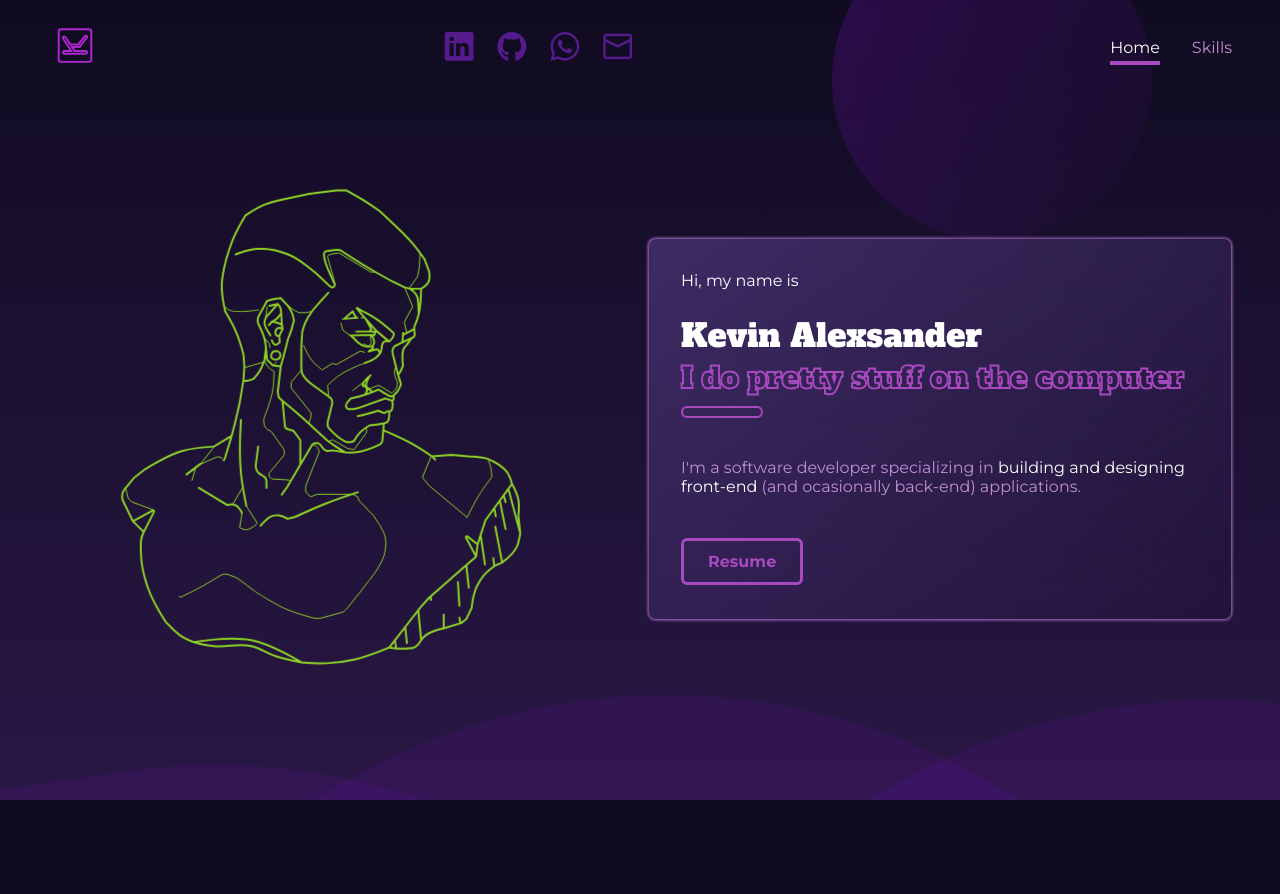
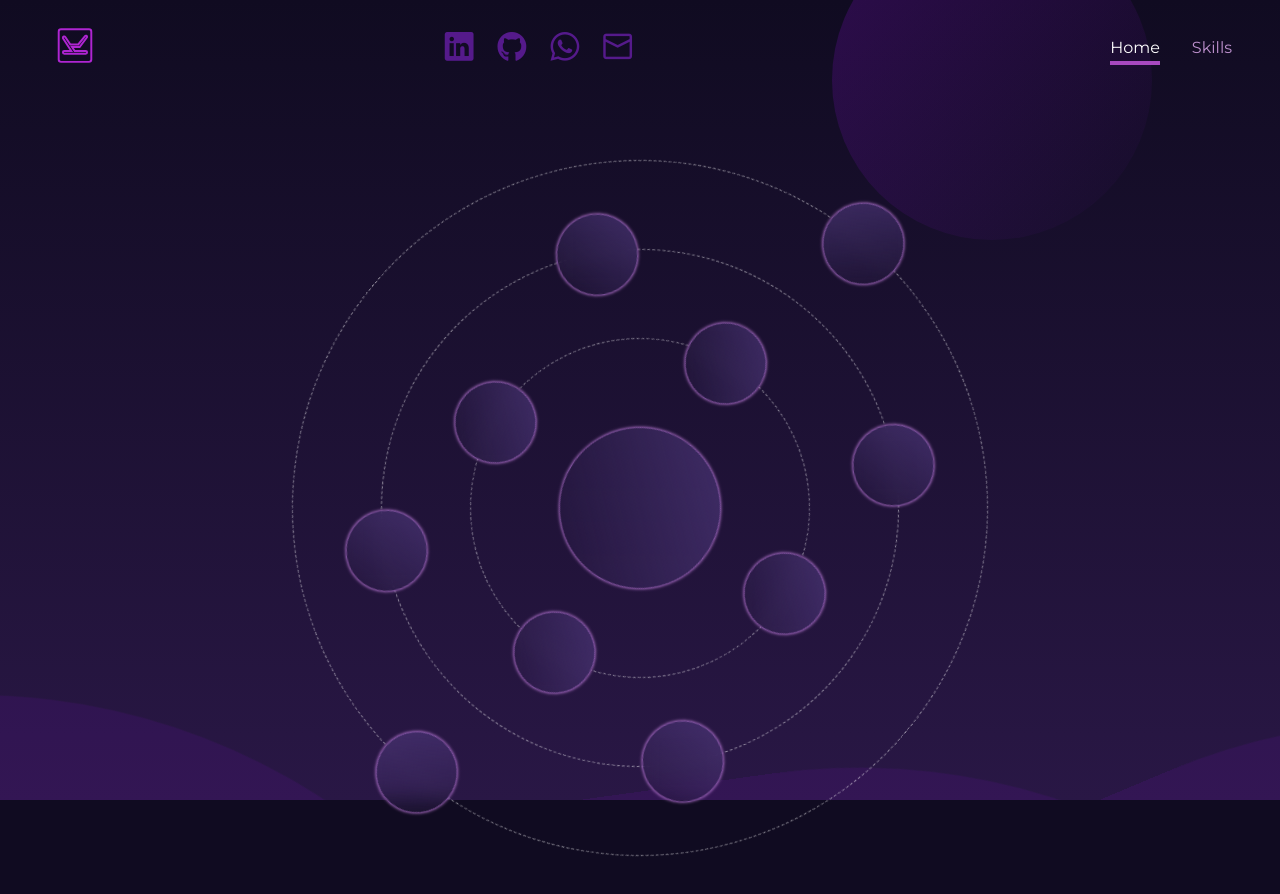
Before and after one commit to AlexsanderKevin/portfolio, a React (Create React App) app: page / in a window 1280 px wide. Shown: the top 894 px of the page. Built offline with nearby package versions, Linux system fonts and the light colour scheme.

Commit message:
started new skill section

```diff
--- a/src/App.js
+++ b/src/App.js
@@ -12,7 +12,7 @@ function App() {
     <section id='body' className='container'>
       <Background/>
       <Header/>
-      <IntroSection/>
+      {/* <IntroSection/> */}
       <SkillSection/>
       <Footer/>
     </section>
--- a/src/components/MainSection/SkillSection/SkillSection.js
+++ b/src/components/MainSection/SkillSection/SkillSection.js
@@ -1,26 +1,36 @@
-import React, { useCallback, useContext, useState } from 'react'
+import React from 'react'
 import styles from './SkillSection.module.css'
-import { ReactComponent as PlanetHtml } from '../../../assets/svg/planets/planet-html.svg'
-import { ReactComponent as PlanetGit } from '../../../assets/svg/planets/planet-git.svg'
-import { ReactComponent as SystemJavascrip } from '../../../assets/svg/planets/system-javascript.svg'
-import { ReactComponent as SystemCss } from '../../../assets/svg/planets/system-css.svg'
-import { GlobalContext } from '../../../GlobalContext'
 
 const SkillSection = () => {
-  const { section } = useContext(GlobalContext)
-
   return (
-    <section id='skills' className={`
+    <section
+     className={`
       container
       section-container
-      fade-in-left
-      ${styles.skillSection}
-      ${section === 1 ? styles.active : ''}
-    `}>
-      <PlanetHtml className={styles.planetHtml}/>
-      <PlanetGit className={styles.planetGit}/>
-      <SystemJavascrip className={styles.systemJavascrip}/>
-      <SystemCss className={styles.systemCss}/>
+     `}
+    >
+      <div className={styles.planetarySystem}>
+        <div className={`${styles.orbit} ${styles.orbit3}`}>
+          <div className={`glass-card ${styles.planet}`}></div>
+          <div className={`glass-card ${styles.planet}`}></div>
+
+          <div className={`${styles.orbit} ${styles.orbit2}`}>
+            <div className={`glass-card ${styles.planet}`}></div>
+            <div className={`glass-card ${styles.planet}`}></div>
+            <div className={`glass-card ${styles.planet}`}></div>
+            <div className={`glass-card ${styles.planet}`}></div>
+
+            <div className={`${styles.orbit} ${styles.orbit1}`}>
+              <div className={`glass-card ${styles.planet}`}></div>
+              <div className={`glass-card ${styles.planet}`}></div>
+              <div className={`glass-card ${styles.planet}`}></div>
+              <div className={`glass-card ${styles.planet}`}></div>
+
+              <div className={`glass-card ${styles.planetCenter}`}></div>
+            </div>
+          </div>
+        </div>
+      </div>
     </section>
   )
 }
--- a/src/components/MainSection/SkillSection/SkillSection.module.css
+++ b/src/components/MainSection/SkillSection/SkillSection.module.css
@@ -1,96 +1,56 @@
-.skillSection {
+.planetarySystem {
   display: flex;
   justify-content: center;
-  position: relative;
-  width: 100%;
-  height: 100vh;
-  overflow-x: hidden;
+  align-items: center;
 }
 
-.planetHtml {
-  position: absolute;
-  top: 5rem;
-  left: 15rem;
-  max-height: 110px;
-  opacity: 0;
+.orbit {
+  border-radius: 50%;
+  position: relative;
+  padding: 5.5rem;
+  border: dashed 1px rgba(255, 255, 255, 0.5);
+  display: flex;
+  justify-content: center;
+  align-items: center;
 }
 
-.active .planetHtml {
-  animation: fade-in .3s forwards, move-svg 3.5s linear infinite;
-  animation-delay: .9s;
+.planet {
+  border-radius: 50%;
+  position: absolute;
+  height: 5rem;
+  width: 5rem;
 }
 
-.planetGit {
-  position: absolute;
-  top: 20rem;
-  right: 10rem;
-  max-height: 80px;
-  opacity: 0;
+.planetCenter {
+  height: 10rem;
+  width: 10rem;
+  border-radius: 50%;
 }
 
-.active .planetGit {
-  animation: fade-in .3s forwards, move-svg 2.5s linear infinite;
-  animation-delay: 1.2s;
+.orbit .planet:nth-of-type(1) {
+  top: -2.5rem;
 }
 
-.systemJavascrip {
-  position: absolute;
-  max-height: 550px;
-  top: 3rem;
-  left: -10rem;
-  opacity: 0;
+.orbit .planet:nth-of-type(2) {
+  bottom: -2.5rem;
 }
 
-.active .systemJavascrip {
-  animation: fade-in .3s forwards, move-svg 6s linear infinite;
-  animation-delay: .3s;
+.orbit .planet:nth-of-type(3) {
+  right: -2.5rem;
 }
 
-.systemCss {
-  position: absolute;
-  max-height: 250px;
-  top: 25rem;
-  left: 25rem;
-  opacity: 0;
+.orbit .planet:nth-of-type(4) {
+  left: -2.5rem;
 }
 
-.active .systemCss {
-  animation: fade-in .3s forwards, move-svg 5s linear infinite;
-  animation-delay: .6s;
+.orbit {
+  animation: rotate-1 50s linear infinite;
 }
 
-@keyframes fade-in {
-  to {opacity: 1;}
+.orbit:hover {
+  animation-play-state: paused;
 }
 
-@keyframes move-svg {
-  0% { transform: translateY(-1rem); }
-  50% { transform: translateY(0rem); }
-  100% { transform: translateY(-1rem); }
+@keyframes rotate-1 {
+  to {transform: rotate(359deg);}
 }
-
-@media (max-width: 40rem) {
-  .planetHtml {
-    left: 0;
-    max-height: 80px;
-  }
-
-  .systemJavascrip {
-    max-width: 100vw;
-    top: 0rem;
-    left: -2rem;
-  }
-
-  .planetGit {
-    top: 20rem;
-    right: 2rem;
-    max-height: 50px;
-  }
-
-  .systemCss {
-    max-width: 70vw;
-    top: 22rem;
-    left: initial;
-    right: 0rem;
-  }
-}
--- /dev/null
+++ b/src/components/MainSection/SkillSection/_SkillSection.module.css
@@ -0,0 +1,96 @@
+.skillSection {
+  display: flex;
+  justify-content: center;
+  position: relative;
+  width: 100%;
+  height: 100vh;
+  overflow-x: hidden;
+}
+
+.planetHtml {
+  position: absolute;
+  top: 5rem;
+  left: 15rem;
+  max-height: 110px;
+  opacity: 0;
+}
+
+.active .planetHtml {
+  animation: fade-in .3s forwards, move-svg 3.5s linear infinite;
+  animation-delay: .9s;
+}
+
+.planetGit {
+  position: absolute;
+  top: 20rem;
+  right: 10rem;
+  max-height: 80px;
+  opacity: 0;
+}
+
+.active .planetGit {
+  animation: fade-in .3s forwards, move-svg 2.5s linear infinite;
+  animation-delay: 1.2s;
+}
+
+.systemJavascrip {
+  position: absolute;
+  max-height: 550px;
+  top: 3rem;
+  left: -10rem;
+  opacity: 0;
+}
+
+.active .systemJavascrip {
+  animation: fade-in .3s forwards, move-svg 6s linear infinite;
+  animation-delay: .3s;
+}
+
+.systemCss {
+  position: absolute;
+  max-height: 250px;
+  top: 25rem;
+  left: 25rem;
+  opacity: 0;
+}
+
+.active .systemCss {
+  animation: fade-in .3s forwards, move-svg 5s linear infinite;
+  animation-delay: .6s;
+}
+
+@keyframes fade-in {
+  to {opacity: 1;}
+}
+
+@keyframes move-svg {
+  0% { transform: translateY(-1rem); }
+  50% { transform: translateY(0rem); }
+  100% { transform: translateY(-1rem); }
+}
+
+@media (max-width: 40rem) {
+  .planetHtml {
+    left: 0;
+    max-height: 80px;
+  }
+
+  .systemJavascrip {
+    max-width: 100vw;
+    top: 0rem;
+    left: -2rem;
+  }
+
+  .planetGit {
+    top: 20rem;
+    right: 2rem;
+    max-height: 50px;
+  }
+
+  .systemCss {
+    max-width: 70vw;
+    top: 22rem;
+    left: initial;
+    right: 0rem;
+  }
+}
```
Also changed, not shown: src/components/MainSection/SkillSection/_SkillSection.js (added, +28 -0 lines).
